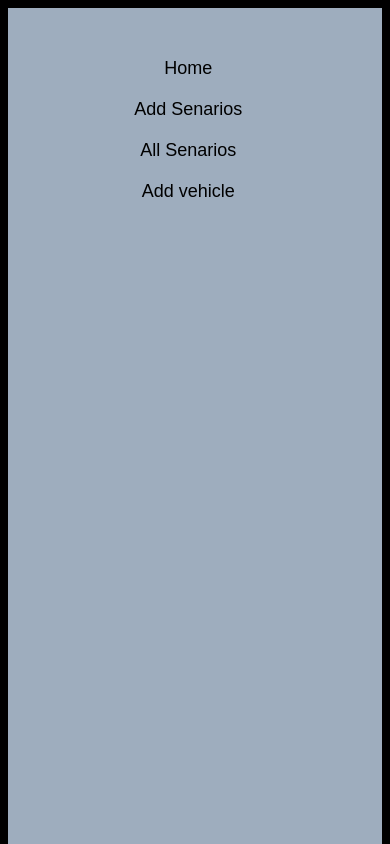
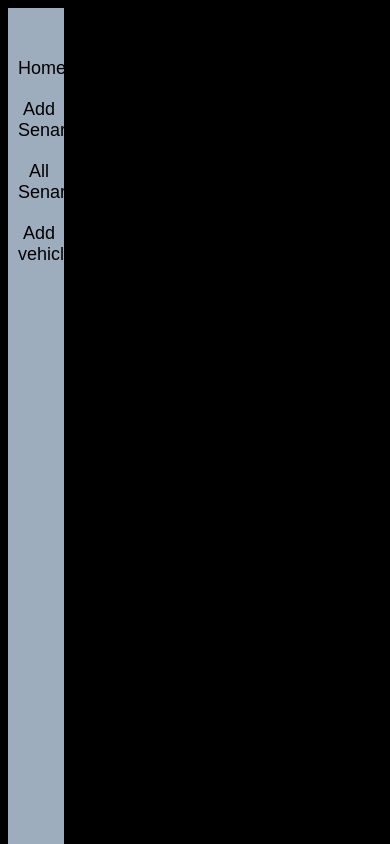
Before and after one commit to rajeshg0ud/appxxproject, a React (Create React App) app: page / in a window 390 px wide. Shown: the top 844 px of the page. Built offline with nearby package versions, Linux system fonts and the light colour scheme.

Commit message:
Update App.css

```diff
--- a/src/App.css
+++ b/src/App.css
@@ -56,14 +56,25 @@ body {
 }
 
 /* Responsive Styles */
-@media screen and (max-width: 600px) {
+@media screen and (max-width: 800px) {
   #App {
-    flex-direction: column;
-    align-items: center;
+    flex-direction: row;
+    align-items: left;
   }
 
   nav {
-    width: 100%;
-    max-width: none;
+    width: 35%;
+    max-width: 40%;
+  }
+
+  li a{
+    width: 75%;
+  }
+
+  nav {
+    width: 15%;
+    background-color: #9eadbe;
+    align-self: stretch;
+    height: 160vh;
   }
 }
```
